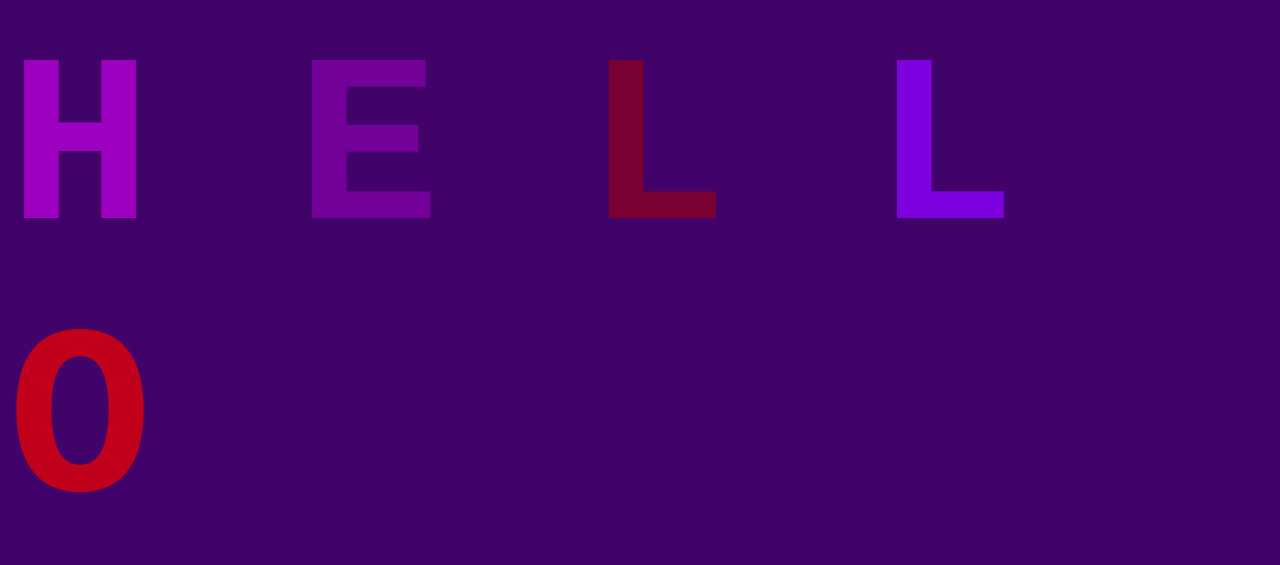
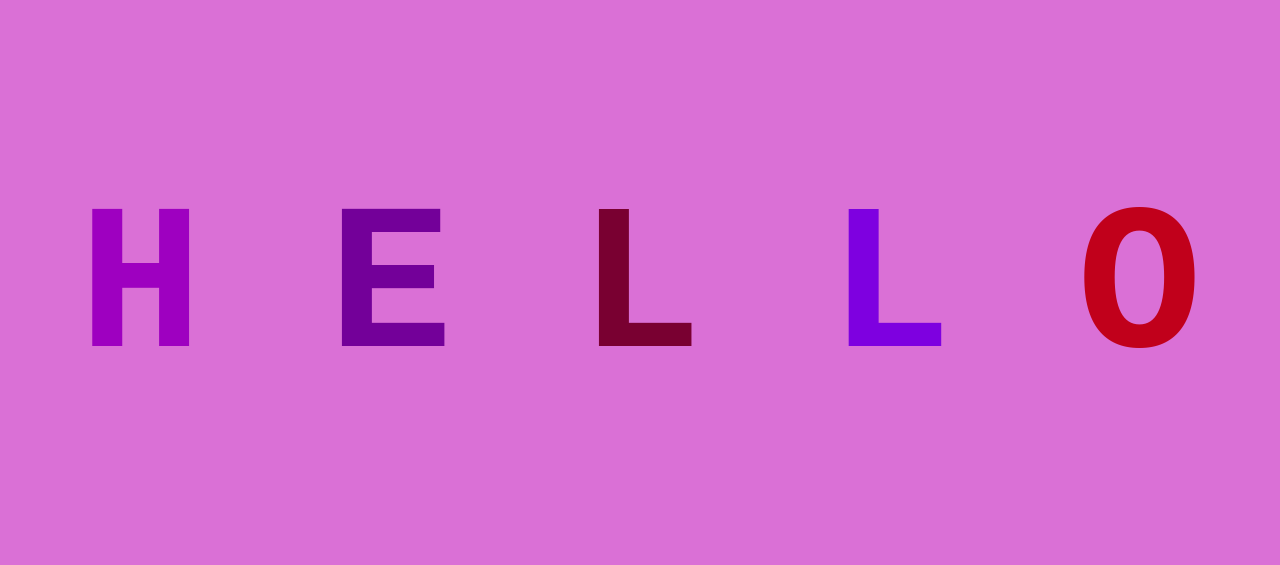
Before and after one commit to jhanna90/AnimatedGitDemo, a plain HTML site: page index.html in a window 1280 px wide. Shown: the part 118-683 px from the top of the page. Drawn offline with Linux system fonts and the light colour scheme.

Commit message:
someone else did this

```diff
--- a/app.css
+++ b/app.css
@@ -3,11 +3,11 @@ body {
     justify-content: center;
     align-items: center;
     height: 100vh;
-    background-color: rgb(65, 3, 105);
+    background-color: orchid;
 }
 
 h1 {
-    font-size: 15rem;
+    font-size: 13rem;
     font-family: monospace;
 }
 
```
